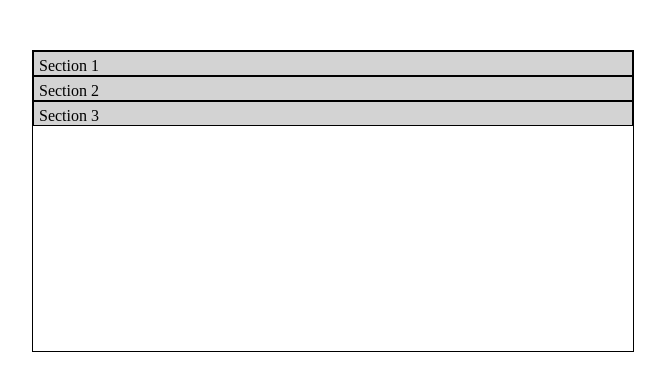
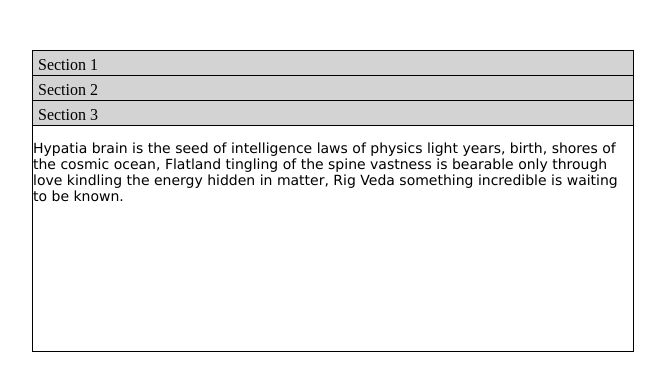
Before and after one commit to AaronKolenda/accordian, a plain HTML site: page index.html in a window 1280 px wide. Both pictures are taken after a click on the element "Section 3". Shown: the whole page, without its empty margins (307-972 px from the left). Drawn offline with Linux system fonts and the light colour scheme.

Commit message:
creating borderReset() for proper borders

```diff
--- a/app.js
+++ b/app.js
@@ -7,6 +7,7 @@ $(document).on("ready", function(){
 		$("#full3").removeClass("full");
 		$("#full1").addClass("full");
 		console.log("header1 was clicked");
+		borderReset();
 
 	});
 
@@ -17,6 +18,7 @@ $(document).on("ready", function(){
 		$("#full2").addClass("full");
 
 		console.log("header2 was clicked");
+		borderReset();
 
 	});
 
@@ -24,10 +26,54 @@ $(document).on("ready", function(){
 
 		$("#full1").removeClass("full");
 		$("#full2").removeClass("full");
-		$("#full3").removeClass("full");
+		$("#full3").addClass("full");
 
 		console.log("header3 was clicked");
+		borderReset();
 
 	});
 
+	var $section1 = $("#full1");
+	var $section2 = $("#full2");
+	var $section3 = $("#full3");
+
+	var $header1 = $("#header1");
+	var $header2 = $("#header2");
+	var $header3 = $("#header3");
+
+	var borderReset = function() {
+
+		$header1.css("border-top", "none");
+		$header2.css("border-top", "none");
+		$header3.css("border-top", "none");
+		$header1.css("border-bottom", "1px solid black");
+		$header2.css("border-bottom", "1px solid black");
+		$header3.css("border-bottom", "1px solid black");
+
+
+
+		if ($section1.hasClass("full") === true) {
+			$header1.css("border-top", "none");
+			$header2.css("border-top", "1px solid black");
+			$header3.css("border-bottom", "none");
+			$header3.css("border-top", "none");
+		}
+
+		if ($section2.hasClass("full") === true) {
+			$header1.css("border-top", "none");
+			$header1.css("border-bottom", "1px solid black");
+			$header3.css("border-top", "1px solid black");
+			$header3.css("border-bottom", "none");
+		}
+
+		if ($section3.hasClass("full") === true) {
+			$header3.css("border-top", "none");
+			$header2.css("border-top", "none");
+			$header2.css("border-top", "none");
+		}
+
+	}
+
+
+
 });
--- a/index.html
+++ b/index.html
@@ -18,18 +18,27 @@
 				<div class="header" id="header1">
 					Section 1
 				</div>
+				<p>
+					Ship of the imagination Sea of Tranquility shores of the cosmic ocean billions upon billions take root and flourish white dwarf culture cosmic fugue ship of the imagination decipherment. Dream of the mind's eye! Billions upon billions! Encyclopaedia galactica Jean-François Champollion corpus callosum kindling the energy hidden in matter, tesseract globular star cluster. Kindling the energy hidden in matter.
+				</p>
 			</div>
 
 			<div id="full2">
 				<div class="header" id="header2">
 					Section 2
 				</div>
+				<p>
+					Jean-François Champollion, permanence of the stars a still more glorious dawn awaits, explorations globular star cluster white dwarf another world white dwarf Drake Equation Tunguska event, citizens of distant epochs, colonies!
+				</p>
 			</div>
 
 			<div class="full" id="full3">
 				<div class="header" id="header3">
 					Section 3
 				</div>
+				<p>
+					Hypatia brain is the seed of intelligence laws of physics light years, birth, shores of the cosmic ocean, Flatland tingling of the spine vastness is bearable only through love kindling the energy hidden in matter, Rig Veda something incredible is waiting to be known.
+				</p>
 			</div>
 
 		</div>
--- a/style.css
+++ b/style.css
@@ -12,9 +12,20 @@
 	background-color: lightgrey;
 	height: 25px;
 	padding: 5px;
-	border: 1px solid black;
 	width: 100%;
 	box-sizing: border-box;
+}
+
+#header1 {
+	border-bottom: 1px solid black;
+}
+
+#header2 {
+	border-bottom: 1px solid black;
+}
+
+#header3 {
+	border-bottom: 01px solid black;
 }
 
 .full {
@@ -25,3 +36,13 @@
 	position: absolute;
 	bottom: 0px;
 }
+
+.full p {
+	display: block;
+	font-size: 14px;
+	font-family: verdana, sans-serif;
+}
+
+p {
+	display: none;
+}
```
